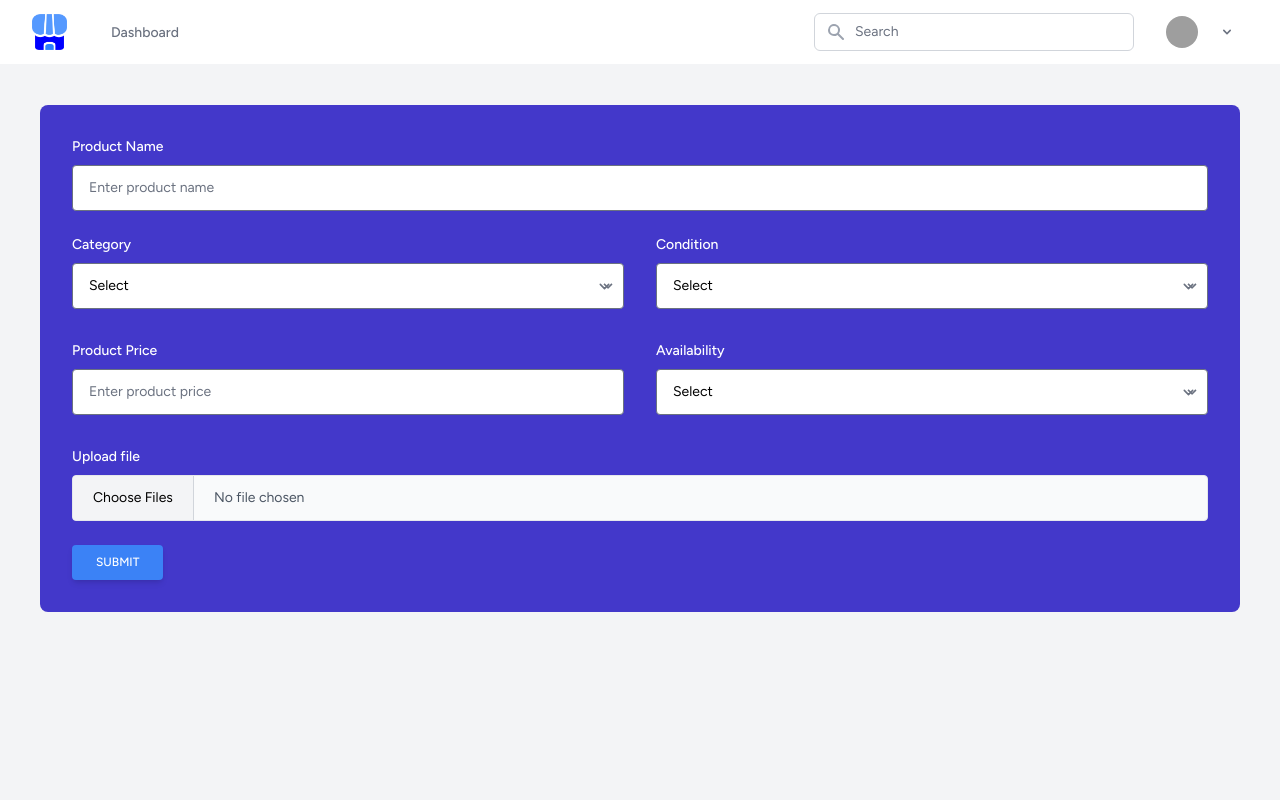
After one commit to Jaiserr/psu-marketplace-capstone, a Laravel app: template resources/views/seller/products/edit.blade.php in a window 1280 px wide. The commit adds this page. Run offline with Laravel 10, Linux system fonts and the light colour scheme; the template is opened without the code that fills it, so the values that code supplies are empty; style sheets or scripts are compiled from the project's sources; parts of the project's set-up code (start-up, migrations or seed data) failed here and were passed over; some libraries are stand-ins or nearby versions; grey boxes are pictures that could not be loaded.

Commit message:
feat: edit product

```diff
--- /dev/null
+++ b/resources/views/seller/products/edit.blade.php
@@ -0,0 +1,170 @@
+<x-app-layout>
+    <div class="mx-auto px-4 sm:px-6">
+        <section class="bg-gray-100 py-10">
+            <div class="px-4 mx-auto ">
+                <div class="p-8 px-4 bg-indigo-700 rounded-lg">
+                    <div class="grid grid-cols-1 lg:grid-cols-1 gap-6">
+                        <div>
+                            <form action="{{ route('admin-products.update', $product) }}" method="POST"
+                                enctype="multipart/form-data">
+                                @method('PUT')
+                                @csrf
+                                <div class="px-4 mb-6">
+                                    <label for="product_name" class="block mb-2 text-sm font-medium text-white"> Product
+                                        Name</label>
+                                    <input id="product_name" value="{{ old('product_name', $product->product_name) }}"
+                                        class="block w-full px-4 py-3 mb-2 text-sm placeholder-gray-500 bg-white border rounded "
+                                        type="text" name="product_name" placeholder="Enter product name">
+                                    <x-input-error :messages="$errors->get('product_name')" class="mt-2" />
+                                </div>
+                                <div class="flex flex-wrap items-center">
+                                    <div class="w-full px-4 mb-6 lg:w-2/4">
+                                        <label for="category" class="block mb-2 text-sm font-medium text-white">
+                                            Category
+                                        </label>
+                                        <div class="relative">
+                                            <select
+                                                class="block w-full px-4 py-3 mb-2 text-sm placeholder-gray-500 bg-white border rounded appearance-none"
+                                                name="category" id="category">
+                                                <option value="" disabled selected>Select</option>
+                                                <option {{ old('category', $product->category) === "Men's Fashion" ?
+                                                    'selected' : '' }}
+                                                    value="Men's Fashion">Men's Fashion</option>
+                                                <option {{ old('category', $product->category) === "Women's Fashion" ?
+                                                    'selected' : '' }}
+                                                    value="Women's Fashion">Women's Fashion</option>
+                                                <option value="Mobile Phones & Gadgets" {{ old('category', $product->
+                                                    category) === "Mobile Phones & Gadgets" ? 'selected' : '' }}>Mobile
+                                                    Phones & Gadgets</option>
+                                                <option {{ old('category', $product->category) === "Computer & Techs" ?
+                                                    'selected' : '' }}
+                                                    value="Computer & Techs">Computer & Techs</option>
+                                                <option value="School Uniforms and Supplies" {{ old('category',
+                                                    $product->category) === "School Uniforms and Supplies" ?
+                                                    'selected' : '' }}
+                                                    >School Uniforms and
+                                                    Supplies</option>
+                                                <option {{ old('category', $product->category) === "Food and Drinks" ?
+                                                    'selected' : '' }}
+                                                    value="Food and Drinks">Food and Drinks</option>
+                                                <option {{ old('category', $product->category) === "Musical Instruments"
+                                                    ?
+                                                    'selected' : '' }}
+                                                    value="Musical Instruments">Musical Instruments</option>
+                                            </select>
+                                            <div
+                                                class="absolute inset-y-0 right-0 flex items-center px-2 text-gray-500 pointer-events-none">
+                                                <svg class="w-4 h-4 fill-current" xmlns="http://www.w3.org/2000/svg"
+                                                    viewBox="0 0 20 20">
+                                                    <path
+                                                        d="M9.293 12.95l.707.707L15.657 8l-1.414-1.414L10 10.828 5.757 6.586 4.343 8z">
+                                                    </path>
+                                                </svg>
+                                            </div>
+                                            <x-input-error :messages="$errors->get('category')" class="mt-2" />
+                                        </div>
+                                    </div>
+                                    <div class="w-full px-4 mb-6 lg:w-2/4">
+                                        <label for="condition" class="block mb-2 text-sm font-medium text-white">
+                                            Condition
+                                        </label>
+                                        <div class="relative">
+                                            <select id="condition"
+                                                class="block w-full px-4 py-3 mb-2 text-sm placeholder-gray-500 bg-white border rounded appearance-none"
+                                                name="condition">
+                                                <option value="" disabled selected>Select</option>
+                                                <option {{ old('condition', $product->condition) === "New"
+                                                    ?
+                                                    'selected' : '' }}
+                                                    value="New">New</option>
+                                                <option {{ old('condition', $product->condition) === "Used (Like new)"
+                                                    ?
+                                                    'selected' : '' }}
+                                                    value="Used (Like new)">Used (Like new)</option>
+                                                <option {{ old('condition', $product->condition) === "Used (Good)"
+                                                    ?
+                                                    'selected' : '' }}
+                                                    value="Used (Good)">Used (Good)</option>
+                                                <option {{ old('condition', $product->condition) === "Used (Fair)"
+                                                    ?
+                                                    'selected' : '' }}
+                                                    value="Used (Fair)">Used (Fair)</option>
+                                            </select>
+                                            <div
+                                                class="absolute inset-y-0 right-0 flex items-center px-2 text-gray-500 pointer-events-none">
+                                                <svg class="w-4 h-4 fill-current" xmlns="http://www.w3.org/2000/svg"
+                                                    viewBox="0 0 20 20">
+                                                    <path
+                                                        d="M9.293 12.95l.707.707L15.657 8l-1.414-1.414L10 10.828 5.757 6.586 4.343 8z">
+                                                    </path>
+                                                </svg>
+                                            </div>
+                                            <x-input-error :messages="$errors->get('condition')" class="mt-2" />
+                                        </div>
+                                    </div>
+                                </div>
+
+                                <div class="flex flex-wrap items-center">
+                                    <div class="w-full px-4 mb-6 lg:w-2/4">
+                                        <label for="price" class="block mb-2 text-sm font-medium text-white"> Product
+                                            Price</label>
+                                        <input value="{{ old('price', $product->price) }}"
+                                            class="block w-full px-4 py-3 mb-2 text-sm placeholder-gray-500 bg-white border rounded "
+                                            type="number" name="price" id="price" placeholder="Enter product price">
+                                        <x-input-error :messages="$errors->get('price')" class="mt-2" />
+                                    </div>
+                                    <div class="w-full px-4 mb-6 lg:w-2/4">
+                                        <label for="availability" class="block mb-2 text-sm font-medium text-white">
+                                            Availability
+                                        </label>
+                                        <div class="relative">
+                                            <select id="availability"
+                                                class="block w-full px-4 py-3 mb-2 text-sm placeholder-gray-500 bg-white border rounded appearance-none"
+                                                name="availability">
+                                                <option value="" disabled selected>Select</option>
+                                                <option {{ old('availability', $product->availability) === "Available"
+                                                    ?
+                                                    'selected' : '' }}
+                                                    value="Available">Available</option>
+                                                <option {{ old('availability', $product->availability) === "Sold"
+                                                    ?
+                                                    'selected' : '' }}
+                                                    value="Sold">Sold</option>
+                                            </select>
+                                            <div
+                                                class="absolute inset-y-0 right-0 flex items-center px-2 text-gray-500 pointer-events-none">
+                                                <svg class="w-4 h-4 fill-current" xmlns="http://www.w3.org/2000/svg"
+                                                    viewBox="0 0 20 20">
+                                                    <path
+                                                        d="M9.293 12.95l.707.707L15.657 8l-1.414-1.414L10 10.828 5.757 6.586 4.343 8z">
+                                                    </path>
+                                                </svg>
+                                            </div>
+                                            <x-input-error :messages="$errors->get('availability')" class="mt-2" />
+                                        </div>
+                                    </div>
+                                </div>
+                                <div class="px-4 mb-6">
+                                    <label for="images" class="block mb-2 text-sm font-medium text-white"
+                                        for="file_input">Upload
+                                        file</label>
+                                    <input value="{{ old('images[]', $product->images) }}" name="images[]" multiple
+                                        accept="image/*" id="images"
+                                        class="block w-full text-sm text-gray-600 border border-gray-200 rounded cursor-pointer file:hover:bg-gray-200 file:border-solid file:border-0 file:cursor-pointer  file:mr-5 file:px-5 file:py-3 bg-gray-50   file:border-r file:border-gray-300 file:bg-gray-100 "
+                                        type="file">
+                                    <x-input-error :messages="$errors->get('images')" class="mt-2" />
+                                </div>
+                                <div class="px-4 ">
+                                    <div class="flex ">
+                                        <button type="submit"
+                                            class="inline-block px-6 py-2.5 bg-blue-500  text-white font-medium text-xs leading-tight uppercase rounded shadow-md hover:bg-blue-600 hover:shadow-lg ">Submit</button>
+                                    </div>
+                                </div>
+                            </form>
+                        </div>
+                    </div>
+                </div>
+            </div>
+        </section>
+    </div>
+</x-app-layout>
--- a/resources/views/seller/products/index.blade.php
+++ b/resources/views/seller/products/index.blade.php
@@ -71,7 +71,8 @@
                                     {{ $product->availability }}
                                 </td>
                                 <td class="px-6 py-4  gap-2 items-center">
-                                    <a href="" class="font-medium text-indigo-900 dark:text-indigo-900 hover:underline">
+                                    <a href="{{ route('admin-products.edit', $product) }}"
+                                        class="font-medium text-indigo-900 dark:text-indigo-900 hover:underline">
                                         Edit
                                     </a>
                                     <a href="#"
```
Also changed, not shown: app/Http/Controllers/ProductsController.php (+47 -4 lines), resources/views/seller/products/show.blade.php (added, +8 -0 lines).
